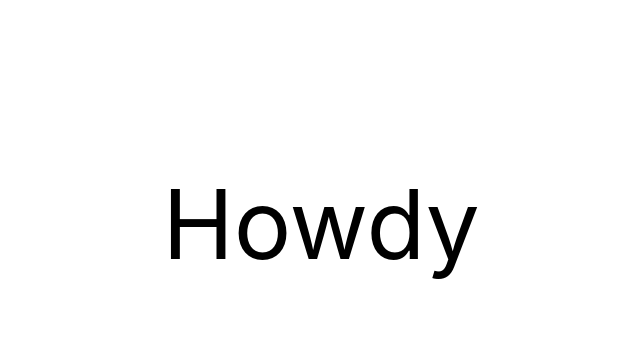
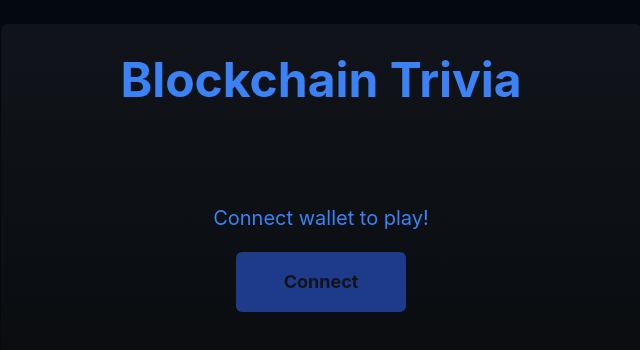
Before and after one commit to cryptoMavrik/next-trivia, a Next.js app: page / in a window 1280 px wide. Shown: the part 176-526 px from the top of the page, without its empty margins (319-959 px from the left). Built offline with nearby package versions, Linux system fonts and the light colour scheme.

Commit message:
create landing page

```diff
--- a/src/pages/api/hello.ts
+++ /dev/null
@@ -1,13 +0,0 @@
-// Next.js API route support: https://nextjs.org/docs/api-routes/introduction
-import type { NextApiRequest, NextApiResponse } from 'next'
-
-type Data = {
-  name: string
-}
-
-export default function handler(
-  req: NextApiRequest,
-  res: NextApiResponse<Data>
-) {
-  res.status(200).json({ name: 'John Doe' })
-}
--- a/src/pages/index.tsx
+++ b/src/pages/index.tsx
@@ -5,15 +5,25 @@ const Home: NextPage = () => {
   return (
     <div>
       <Head>
-        <title>Create Next App</title>
-        <meta name="description" content="Generated by create next app" />
+        <title>Trivia</title>
+        <meta name="description" content="A simple crypto trivia game" />
         <link rel="icon" href="/favicon.ico" />
       </Head>
-      <main>
+      <main className='text-blue-500 bg-[#040911]'>
         <div className='container m-auto w-full min-h-screen flex flex-col justify-center items-center'>
-          <h1 className='text-8xl'>
-            Howdy
-          </h1>
+          <div className='flex flex-col w-full md:w-2/3 lg:w-1/2 bg-gradient-to-t from-[#090b0e] to-[#10141a] rounded-md h-[50vh] justify-start items-center p-[2rem]'>
+            <h1 className='text-5xl font-bold'>
+              Blockchain Trivia
+            </h1>
+            <div className='flex flex-col w-full h-full justify-center items-center p-5'>
+              <span className='p-5 text-xl'>
+                Connect wallet to play!
+              </span>
+              <button className='rounded-md bg-blue-900 text-[#10141a] w-auto px-[3rem] py-[1rem] font-bold text-lg'>
+                Connect
+              </button>
+            </div>
+          </div>
         </div>
       </main>
     </div>
```
